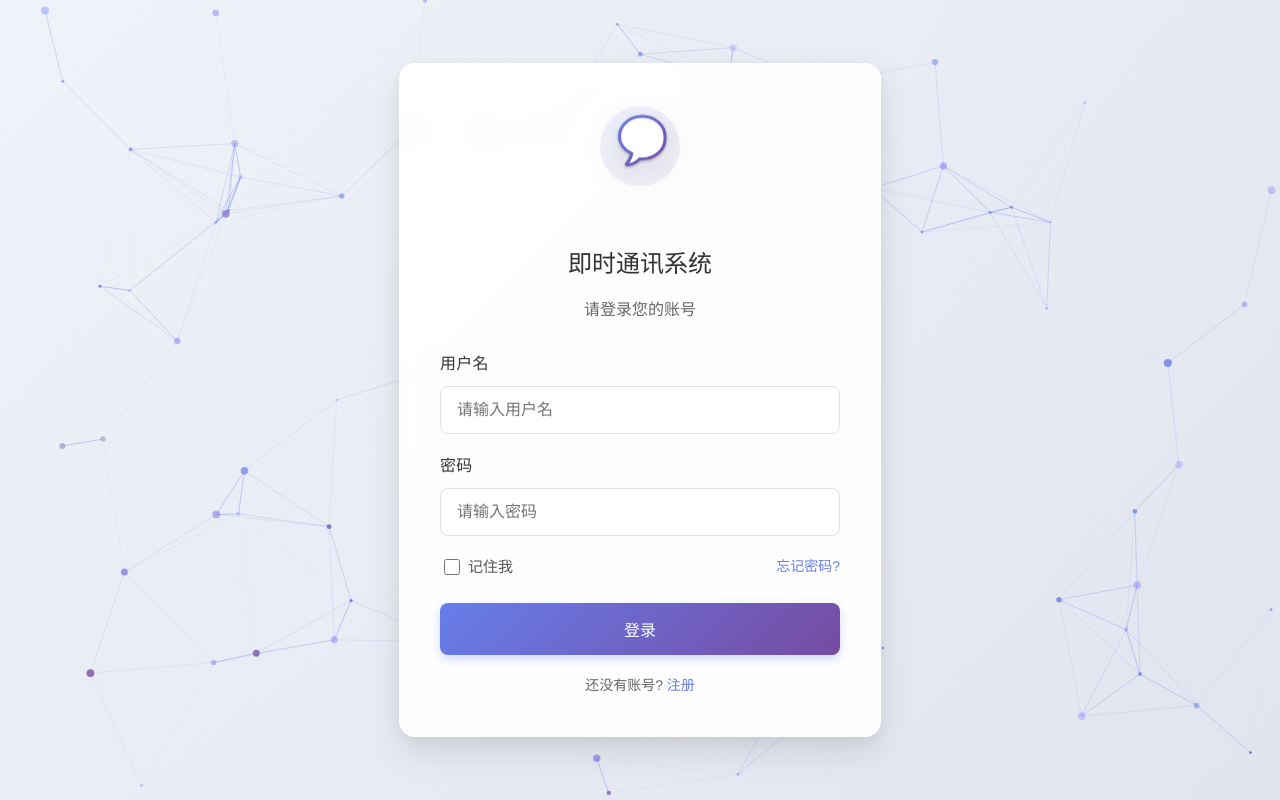
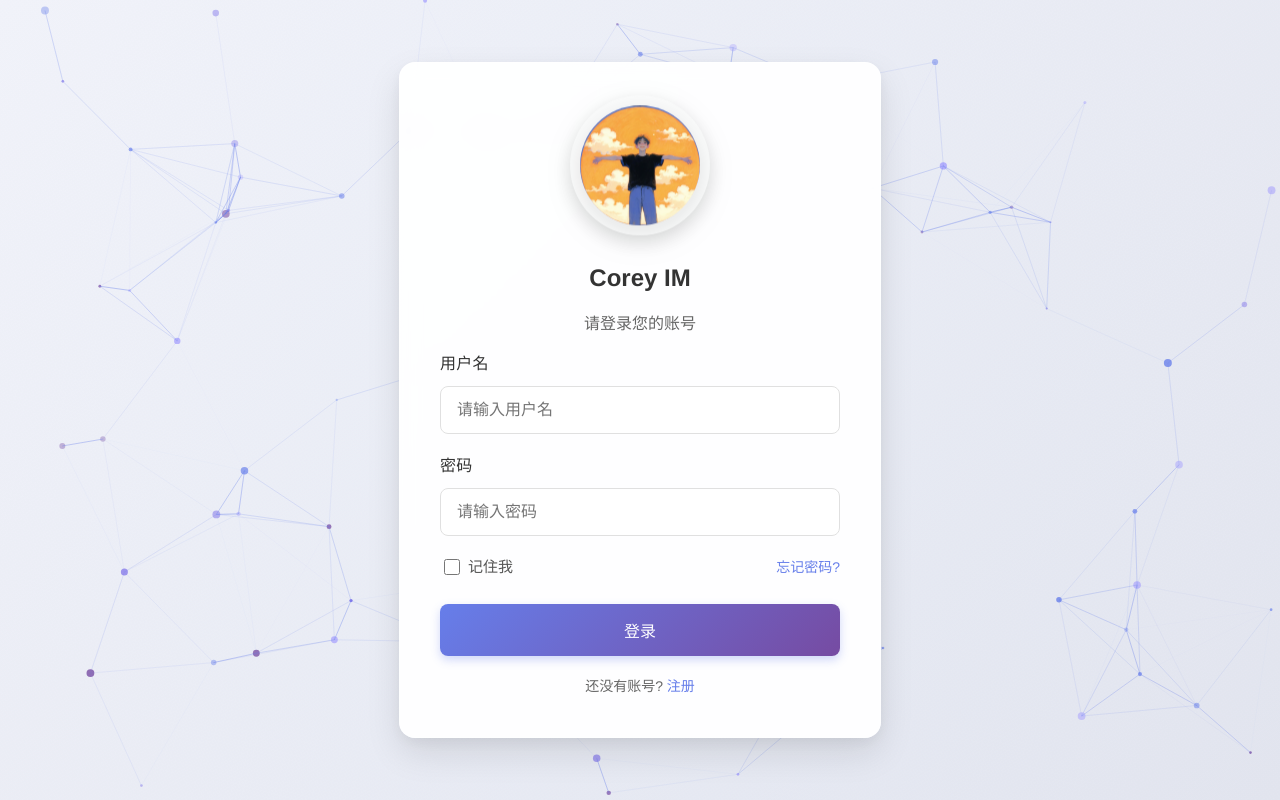
Before and after one commit to Larkspur-CY/im, a Vue app in the folder frontend/: page /login in a window 1280 px wide. Built offline with nearby package versions, Linux system fonts and the light colour scheme.

Commit message:
style(login): 更新登录页面的logo和样式
- 更换logo图片路径并更新应用名称
- 调整logo大小、边距和悬停效果
- 优化标题和描述文字的间距

```diff
--- a/frontend/src/assets/login.css
+++ b/frontend/src/assets/login.css
@@ -55,15 +55,25 @@
 
 .login-header {
   text-align: center;
-  margin-bottom: 30px;
+  margin-bottom: 15px;
 }
 
 .login-logo {
-  width: 100px;
-  height: 100px;
-  margin-bottom: 15px;
+  width: 120px;
+  height: 120px;
+  margin-bottom: -10px;
   animation: float 3s infinite ease-in-out;
-  filter: drop-shadow(0 5px 15px rgba(0, 0, 0, 0.1));
+  filter: drop-shadow(0 5px 15px rgba(0, 0, 0, 0.15));
+  border-radius: 50%;
+  background-color: rgba(255, 255, 255, 0.1);
+  padding: 10px;
+  box-shadow: 0 8px 20px rgba(0, 0, 0, 0.1);
+  transition: all 0.3s ease;
+}
+
+.login-logo:hover {
+  transform: scale(1.05);
+  filter: drop-shadow(0 8px 25px rgba(0, 0, 0, 0.2));
 }
 
 @keyframes float {
@@ -75,7 +85,7 @@
 .login-header h2 {
   color: #333;
   font-size: 24px;
-  margin-bottom: 10px;
+  margin-bottom: 5px;
 }
 
 .login-header p {
--- a/frontend/src/pages/LoginPage.vue
+++ b/frontend/src/pages/LoginPage.vue
@@ -3,8 +3,8 @@
     <canvas id="particles-canvas" class="particles-canvas"></canvas>
     <div class="login-box">
       <div class="login-header">
-        <img src="../assets/logo.svg" alt="Logo" class="login-logo" />
-        <h2>即时通讯系统</h2>
+        <img src="/images/favicon/android-chrome-192x192.png" alt="Logo" class="login-logo" />
+        <h2>Corey IM</h2>
         <p>请登录您的账号</p>
       </div>
       <div class="login-form">
```
